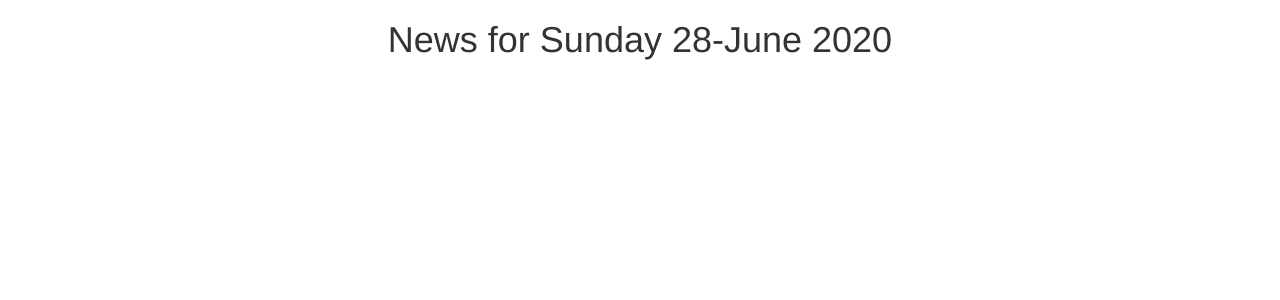
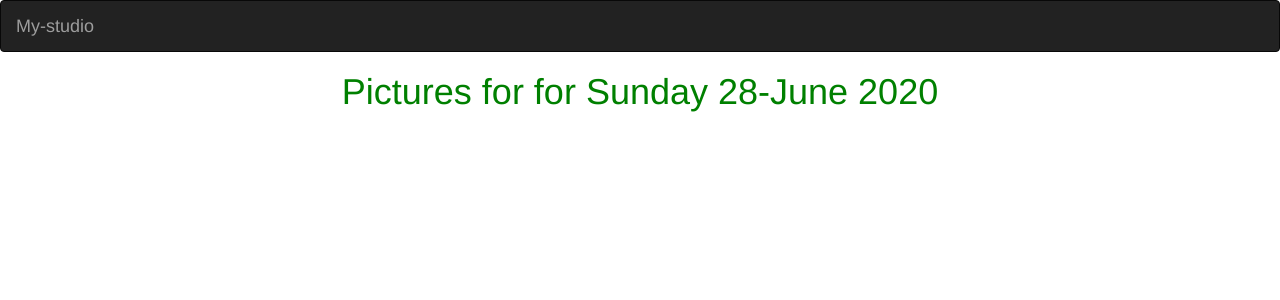
Before and after one commit to Tellvinch/My-studio, a Django app: a page that uses gallery/templates/all-pictures/base.html in a window 1280 px wide. Shown: the top 300 px of the page. Run offline with Django 3.2, Linux system fonts and the light colour scheme; some libraries are stand-ins or nearby versions.

Commit message:
add changes

```diff
--- a/gallery/templates/all-pictures/base.html
+++ b/gallery/templates/all-pictures/base.html
@@ -1,4 +1,5 @@
 {% load bootstrap3 %}
+{% load static%}
 <!DOCTYPE html>
 <html>
 <head>
@@ -7,16 +8,19 @@
   {% if title %}
   <title>My-studio - {{title}}</title>
   {% else %}
-    <title> My-studio </title>
+    <title> My-studio</title>
   {% endif %}
 
   {% block styles %}
-    {% bootstrap_css %}
-  {% endblock %}
+  {% bootstrap_css %}
+  <link rel="stylesheet" href="{% static 'css/basegallery.css' %}">
+{% endblock %}
 
 </head>
 <body>
-    {% block content %} <h1 class='text-center'>News for {{date|date:"l d-F Y"}}</h1> {%endblock%}
+    {% include "navbar.html" %}
+
+    {% block content %} <h1 class='text-center'>Pictures for for {{date|date:"l d-F Y"}}</h1> {%endblock%}
 
     {% block scripts %}
         <script src="https://ajax.googleapis.com/ajax/libs/jquery/3.2.1/jquery.min.js"></script>
--- /dev/null
+++ b/gallery/templates/all-pictures/static/css/basegallery.css
@@ -0,0 +1,4 @@
+h1
+{
+  color: green;
+}
--- /dev/null
+++ b/gallery/templates/navbar.html
@@ -0,0 +1,17 @@
+<!DOCTYPE html>
+<html lang="en">
+<head>
+
+  <meta charset="utf-8">
+  <meta name="viewport" content="width=device-width, initial-scale=1">
+</head>
+<body>
+<nav class="navbar navbar-inverse">
+  <div class="container-fluid">
+    <div class="navbar-header">
+      <a class="navbar-brand" href="{% url 'Todayspicture' %}">My-studio</a>
+    </div>
+  </div>
+</nav>
+</body>
+</html>
--- a/studio/settings.py
+++ b/studio/settings.py
@@ -120,3 +120,6 @@ USE_TZ = True
 # https://docs.djangoproject.com/en/3.0/howto/static-files/
 
 STATIC_URL = '/static/'
+STATICFILES_DIRS = [
+    os.path.join(BASE_DIR, "static"),
+]
```
